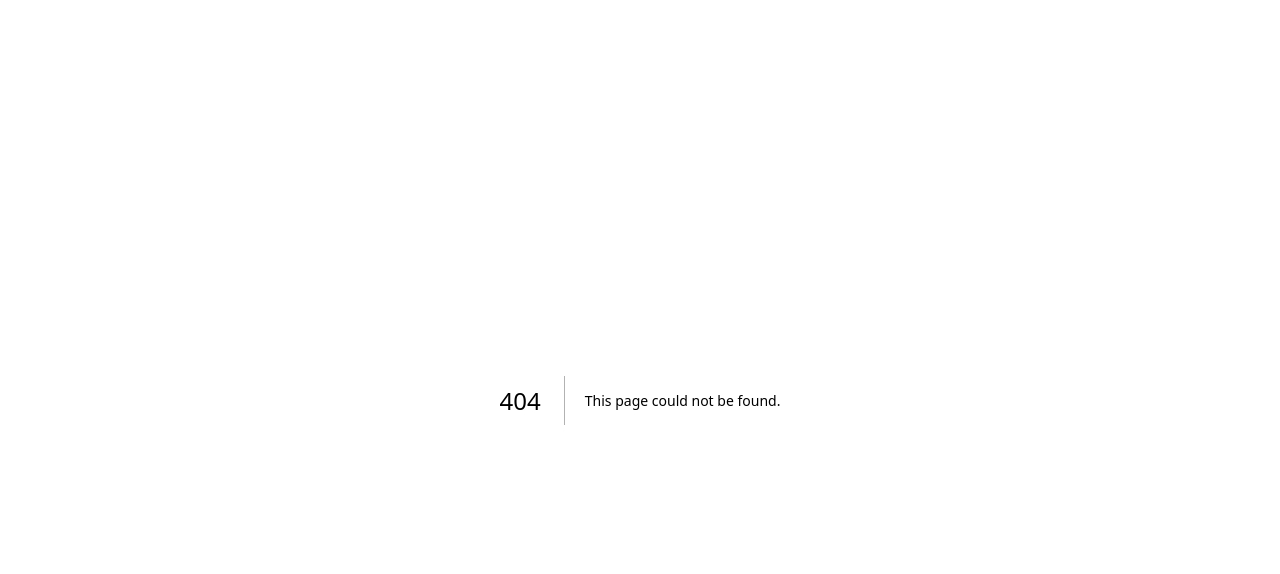
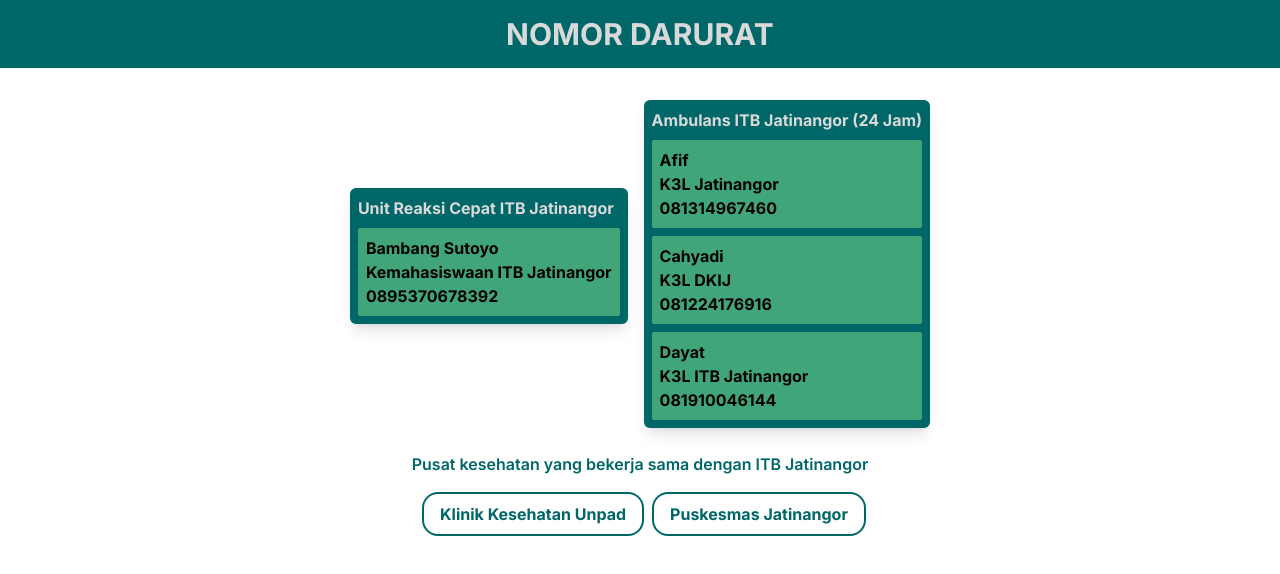
Before and after one commit to karolyangqian/stei-klinik, a Next.js app in the folder stei-klinik/: page /info-kesehatan in a window 1280 px wide. Before the commit this address had no page. Shown: the top 574 px of the page. Built offline with nearby package versions, Linux system fonts and the light colour scheme.

Commit message:
added new page

```diff
--- /dev/null
+++ b/stei-klinik/app/info-kesehatan/page.tsx
@@ -0,0 +1,55 @@
+import Image from "next/image";
+import Banner from '@/public/Banner.png'
+import Logo from '@/public/Logo.png'
+import Spotlight from '@/public/Spotlight.png'
+import Artikel from '@/public/Artikel.png'
+import Header from '@/app/Header/logo'
+import Link from "next/link"
+import Footer from '@/app/Footer/footerhome'
+
+export default function Home() {
+  return (
+    <div className="flex flex-col bg-white text-black h-screen">
+        <div className="bg-[#006769] text-center p-4 text-[#d9d9d9] font-bold text-3xl mb-4">NOMOR DARURAT</div>
+        <div className="flex flex-row flex-wrap justify-center bg-white text-black space-y-4 space-x-4 items-center px-2">
+            <div className="bg-[#006769] rounded-md p-2 shadow-lg">
+                <div className="font-bold text-[#d9d9d9] mb-2">Unit Reaksi Cepat ITB Jatinangor</div>
+                <div className="bg-[#40A578] rounded-sm font-bold p-2">
+                    <div>Bambang Sutoyo</div>
+                    <div>Kemahasiswaan ITB Jatinangor</div>
+                    <div>0895370678392</div>
+                </div>
+            </div>
+            <div className="bg-[#006769] rounded-md p-2 shadow-lg">
+                <div className="font-bold text-[#d9d9d9] mb-2">Ambulans ITB Jatinangor (24 Jam)</div>
+                <div className="flex-col space-y-2">
+                    <div className="bg-[#40A578] rounded-sm font-bold p-2">
+                        <div>Afif</div>
+                        <div>K3L Jatinangor</div>
+                        <div>081314967460</div>
+                    </div>
+                    <div className="bg-[#40A578] rounded-sm font-bold p-2">
+                        <div>Cahyadi</div>
+                        <div>K3L DKIJ</div>
+                        <div>081224176916</div>
+                    </div>
+                    <div className="bg-[#40A578] rounded-sm font-bold p-2">
+                        <div>Dayat</div>
+                        <div>K3L ITB Jatinangor</div>
+                        <div>081910046144</div>
+                    </div>
+                </div>
+            </div>
+        </div>
+        <div className="mt-4">
+            <div className="text-center font-semibold text-[#006769] m-2">
+                Pusat kesehatan yang bekerja sama dengan ITB Jatinangor
+            </div>
+            <div className="flex flex-wrap justify-center items-center">
+                <div className="text-[#006769] font-bold border-2 border-[#006769] rounded-2xl px-4 py-2 m-2">Klinik Kesehatan Unpad</div>
+                <div className="text-[#006769] font-bold border-2 border-[#006769] rounded-2xl px-4 py-2">Puskesmas Jatinangor</div>
+            </div>
+        </div>
+    </div>
+  );
+}
```
